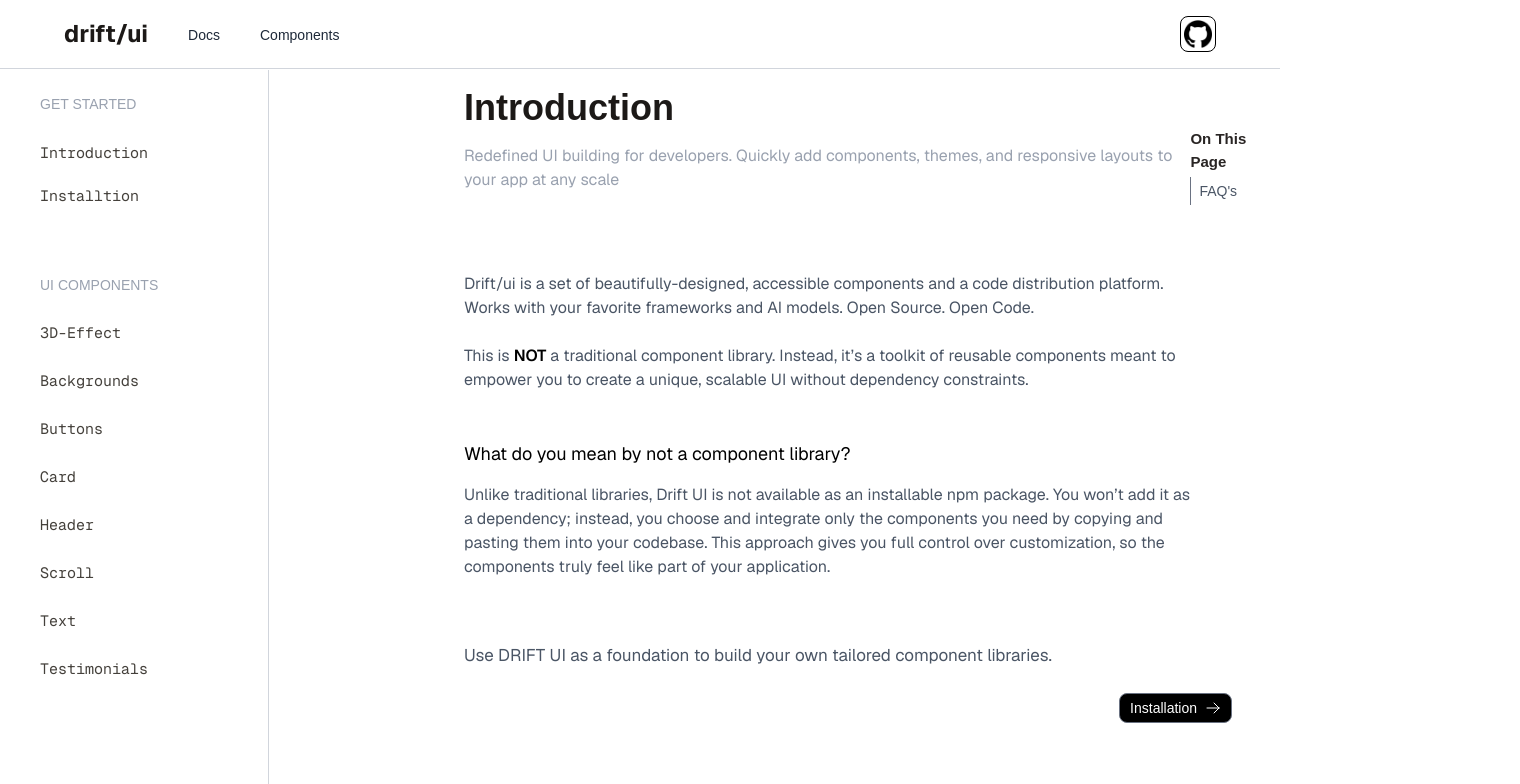
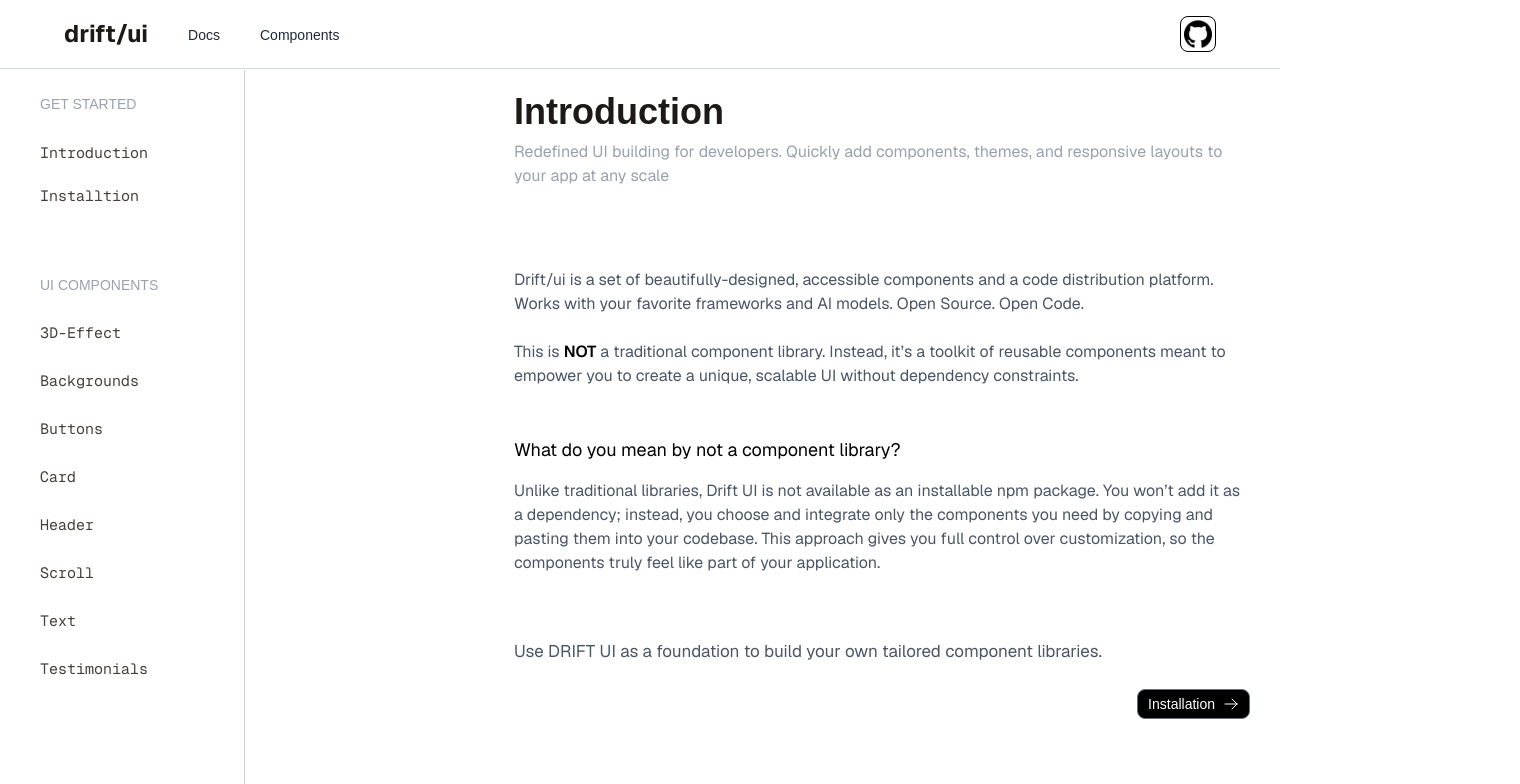
Before and after one commit to suryanshXD/Drift-UI, a Next.js app: page /docs in a window 1280 px wide. Shown: the top 784 px of the page, 1520 px wide, since content can reach past the window. Built offline with nearby package versions, Linux system fonts and the light colour scheme.

Commit message:
introduction page

```diff
--- a/app/docs/layout.tsx
+++ b/app/docs/layout.tsx
@@ -26,7 +26,7 @@ export default function layout({ children }: { children: React.ReactNode }) {
       <div className="bg-white h-[100%] w-full text-black scroll-smooth">
         <DocsHeader />
         <div className="flex flex-row ">
-          <div className="fixed top-16 left-0 h-[calc(100vh-4rem)] w-fit pl-8 pr-20 mt-1.5 border-r border-gray-300 bg-white">
+          <div className="fixed top-16 left-0 h-[calc(100vh-4rem)] w-fit pl-8 pr-14 mt-1.5 border-r border-gray-300 bg-white">
             <p className="text-sm font-extralight text-gray-400 uppercase pt-6 ml-2">
               Get started
             </p>
@@ -127,7 +127,7 @@ export default function layout({ children }: { children: React.ReactNode }) {
               </motion.div>
             </div>
           </div>
-          <div className="ml-64">{children}</div>
+          <div className="ml-61">{children}</div>
         </div>
       </div>
     </>
--- a/app/docs/page.tsx
+++ b/app/docs/page.tsx
@@ -2,11 +2,18 @@
 import Link from "next/link";
 import { ChevronRight } from "../components/Logo/Chevron-Right";
 import { ArrowRight } from "../components/Logo/Arrow-Right";
-import { useState } from "react";
+import { useRef, useState } from "react";
 import { ChevronDown } from "../components/Logo/Chevron-Down";
 import { AnimatePresence } from "motion/react";
 
 export default function PageDocs() {
+  // const faqRef = useRef(null);
+  // const srcollService = () => {
+  //   window.scrollTo({
+  //     top: faqRef.current.offsetTop,
+  //     behavior: "smooth",
+  //   });
+  // };
   const [activeFAQ, setActiveFAQ] = useState<number | null>(null);
   const faq = [
     {
@@ -31,19 +38,13 @@ export default function PageDocs() {
   ];
   return (
     <>
-      <div className="flex flex-col w-4xl min-h-screen mx-32 ">
-        <div className="absolute mt-32 ml-[63%] font-light text-stone-800 ">
-          <div className="font-semibold text-[15px]">On This Page</div>
-          <div className="text-gray-600 border-l border-gray-500 pl-2 py-1 mt-1 cursor-pointer hover:text-black text-sm">
-            FAQ's
-          </div>
-        </div>
+      <div className="flex flex-col w-4xl min-h-screen mx-47.5 mt-17">
         <div className="flex flex-col px-20">
-          <div className="text-4xl text-stone-900 mt-22 font-semibold">
+          <div className="text-4xl text-stone-900 mt-6 font-semibold">
             Introduction
           </div>
           <div className="">
-            <div className="text-md font-sans text-gray-400 mt-4">
+            <div className="text-md font-sans text-gray-400 mt-2">
               Redefined UI building for developers. Quickly add components,
               themes, and responsive layouts to your app at any scale
             </div>
@@ -78,7 +79,7 @@ export default function PageDocs() {
         <div className="flex flex-row justify-end">
           <Link
             href={"/docs/installtion"}
-            className="flex flex-row items-center gap-2 mt-6 mr-12 bg-black text-white px-2.5 py-1 w-fit rounded-lg border border-gray-500 text-sm cursor-pointer"
+            className="flex flex-row items-center gap-2 mt-6 mr-20 bg-black text-white px-2.5 py-1 w-fit rounded-lg border border-gray-500 text-sm cursor-pointer"
           >
             Installation <ArrowRight />
           </Link>
@@ -101,3 +102,14 @@ export default function PageDocs() {
     </>
   );
 }
+
+{
+  /* <div className="absolute mt-8 ml-[64%] font-light text-stone-800">
+          <div
+            onClick={srcollService}
+            className="text-gray-600 border-l border-gray-500 pl-2 py-1 mt-1 cursor-pointer hover:text-black text-sm"
+          >
+            FAQ's
+          </div>
+        </div> */
+}
```
